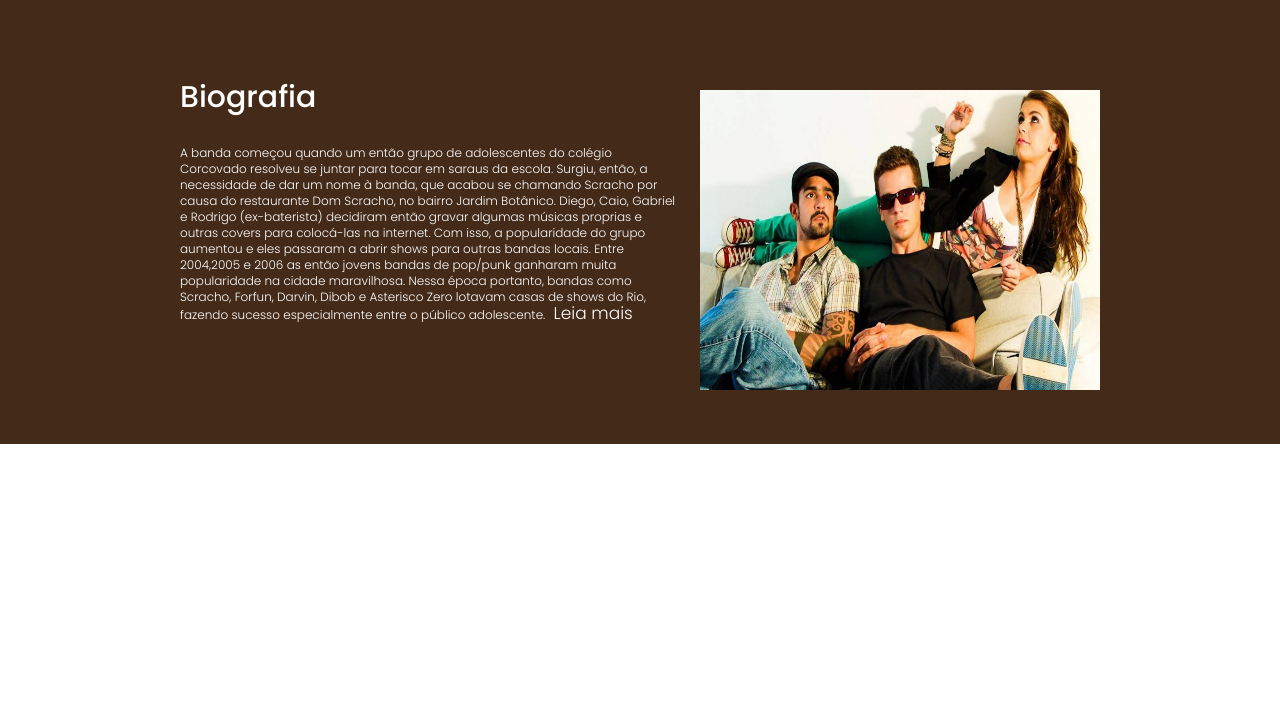
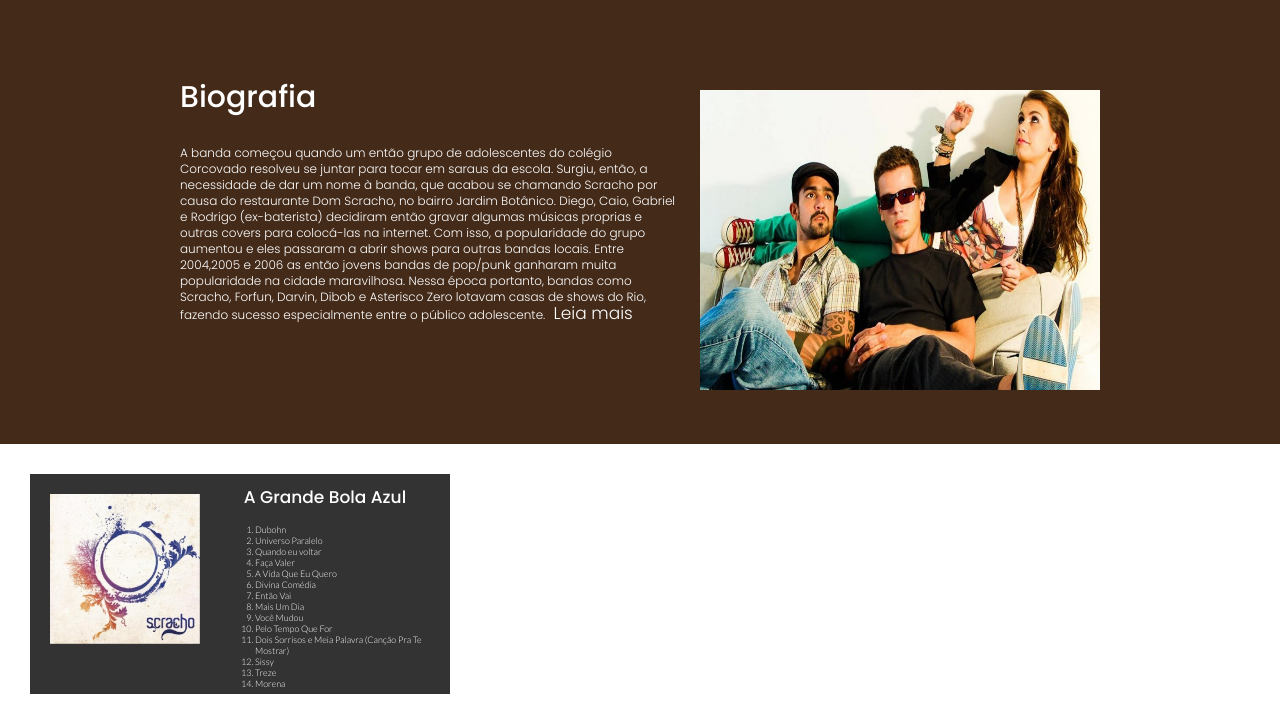
Before and after one commit to luizlipe/pagina-tributo, a plain HTML site: page index.html in a window 1280 px wide. Shown: the part 690-1414 px from the top of the page. Before the commit the page ends 1134 px from the top, so only its background shows below. Drawn offline with Linux system fonts and the light colour scheme.

Commit message:
card finalizado

```diff
--- a/assets/css/style.css
+++ b/assets/css/style.css
@@ -1,4 +1,5 @@
 @import url('https://fonts.googleapis.com/css2?family=Poppins:wght@300;500;700&display=swap');
+@import url('https://fonts.googleapis.com/css2?family=Lato:wght@300;400;700&display=swap');
 
 body {
   margin: 0px;
@@ -104,3 +105,45 @@
   margin-top: 40px;
   margin-left: 20px;
 }
+
+.discs {
+  display: flex;
+  padding-top: 30px;
+  padding-bottom: 30px;
+  padding-left: 30px;
+}
+
+.discs .discs-card {
+  display: flex;
+  width: 400px;
+  height: 200px;
+  background-color: #333;
+  padding: 10px;
+}
+.discs .discs-card img {
+  width: 150px;
+  height: 150px;
+  margin: 10px;
+}
+
+.album {
+  display: flex;
+  flex-direction: column;
+  align-items: center;
+  width: auto;
+  height: 30px;
+}
+.discs-card .album-title {
+  color: #fff;
+  font-family: 'Poppins', sans-serif;
+  font-size: 17px;
+  height: auto;
+}
+
+.album .album-list {
+  color: #fff;
+  padding: 5px;
+  font-size: 9px;
+  font-family: 'Lato', sans-serif;
+  font-weight: 100;
+}
--- a/index.html
+++ b/index.html
@@ -48,6 +48,32 @@
           <img src="assets/img/img2.jpg" alt="integrantes" />
         </div>
       </section>
+      <section class="discs">
+        <div class="discs-card">
+          <img src="assets/img/cds/cd1.jpg" alt="A grande bola azul" />
+          <div class="album">
+            <div class="album-title">A Grande Bola Azul</div>
+            <div class="album-list">
+              <ol>
+                <li>Dubohn</li>
+                <li>Universo Paralelo</li>
+                <li>Quando eu voltar</li>
+                <li>Faça Valer</li>
+                <li>A Vida Que Eu Quero</li>
+                <li>Divina Comédia</li>
+                <li>Então Vai</li>
+                <li>Mais Um Dia</li>
+                <li>Você Mudou</li>
+                <li>Pelo Tempo Que For</li>
+                <li>Dois Sorrisos e Meia Palavra (Canção Pra Te Mostrar)</li>
+                <li>Sissy</li>
+                <li>Treze</li>
+                <li>Morena</li>
+              </ol>
+            </div>
+          </div>
+        </div>
+      </section>
     </div>
   </body>
 </html>
```
Also changed, not shown: assets/img/cds/cd1.jpg (added).
